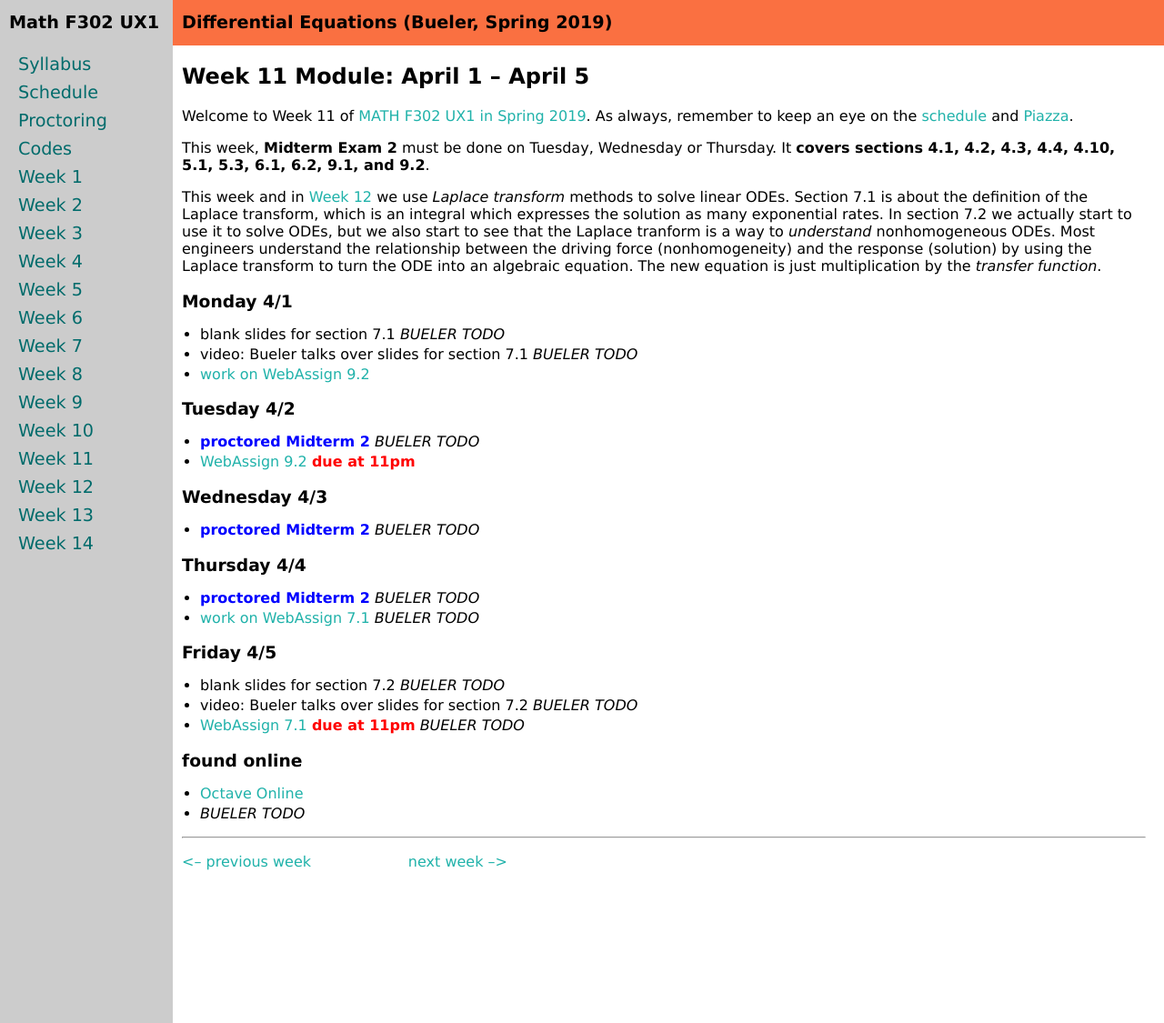
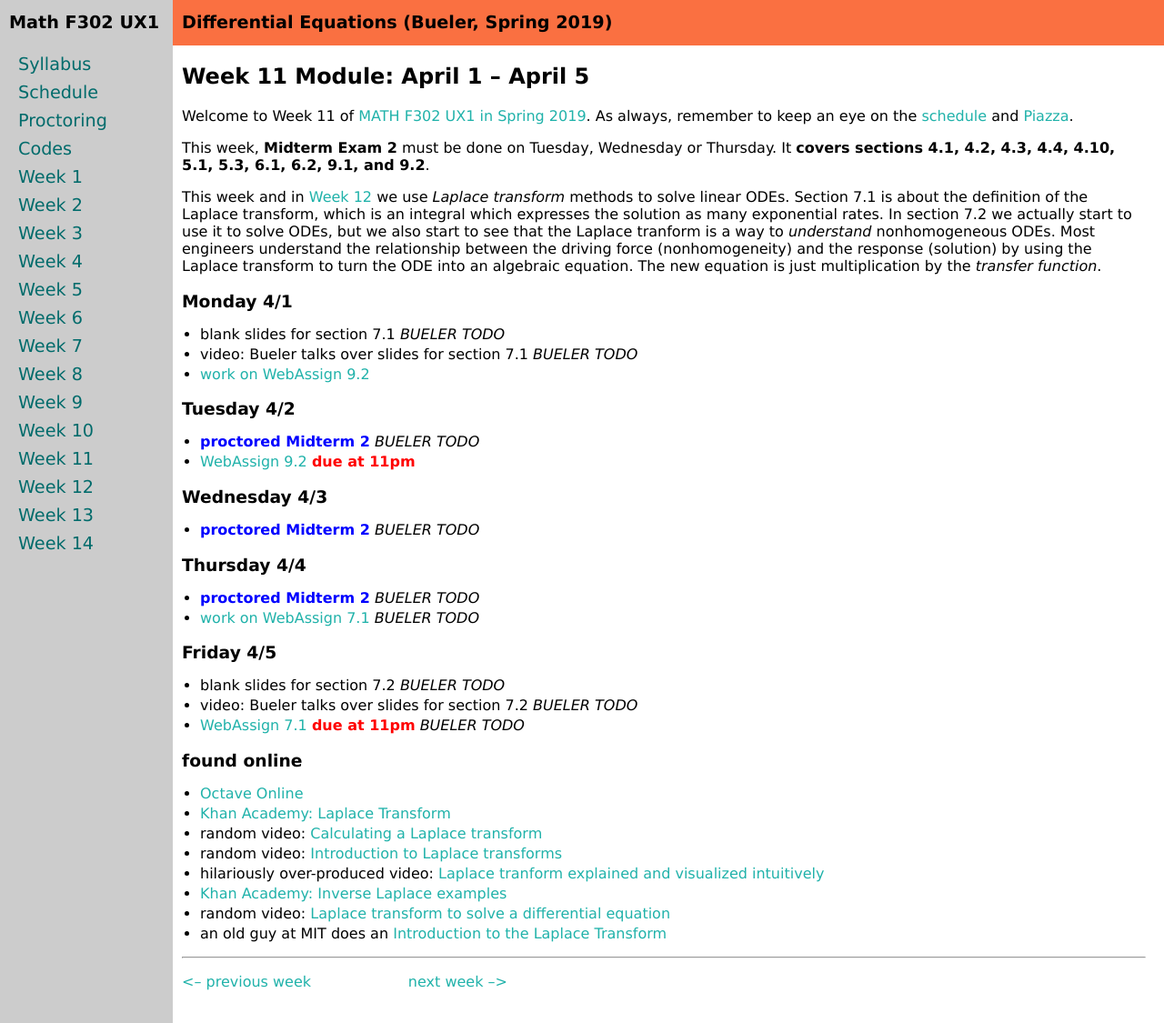
Before and after one commit to bueler/math302, a Jekyll site: the page built from week11.md, in a window 1280 px wide and 1125 px high. Shown: the whole window at 91% size. Built offline with Jekyll 4.4.1, drawn with Linux system fonts in a browser that asks for light colours.

Commit message:
found online for week 11

```diff
--- a/week11.md
+++ b/week11.md
@@ -34,7 +34,13 @@ This week and in [Week 12](week12) we use _Laplace transform_ methods to solve l
 
 ### found online
 * [Octave Online](https://octave-online.net/)
-* _BUELER TODO_
+* [Khan Academy: Laplace Transform](https://www.khanacademy.org/math/differential-equations/laplace-transform/laplace-transform-tutorial/v/laplace-transform-1)
+* random video: [Calculating a Laplace transform](https://www.youtube.com/watch?v=wI6ki-_79nc)
+* random video: [Introduction to Laplace transforms](https://www.youtube.com/watch?v=TmDPbofx2Nk)
+* hilariously over-produced video: [Laplace tranform explained and visualized intuitively](https://www.youtube.com/watch?v=6MXMDrs6ZmA)
+* [Khan Academy: Inverse Laplace examples](https://www.khanacademy.org/math/differential-equations/laplace-transform/properties-of-laplace-transform/v/inverse-laplace-examples)
+* random video: [Laplace transform to solve a differential equation](https://www.youtube.com/watch?v=kbp9qWS-Bsk)
+* an old guy at MIT does an [Introduction to the Laplace Transform](https://ocw.mit.edu/courses/mathematics/18-03-differential-equations-spring-2010/video-lectures/lecture-19-introduction-to-the-laplace-transform/)
 
 <hr>
 <a align="left" href="week10">\<-- previous week</a>  &nbsp; &nbsp; &nbsp; &nbsp; &nbsp; &nbsp; &nbsp; &nbsp; &nbsp; &nbsp; <a align="right" href="week12">next week --\></a>
```
